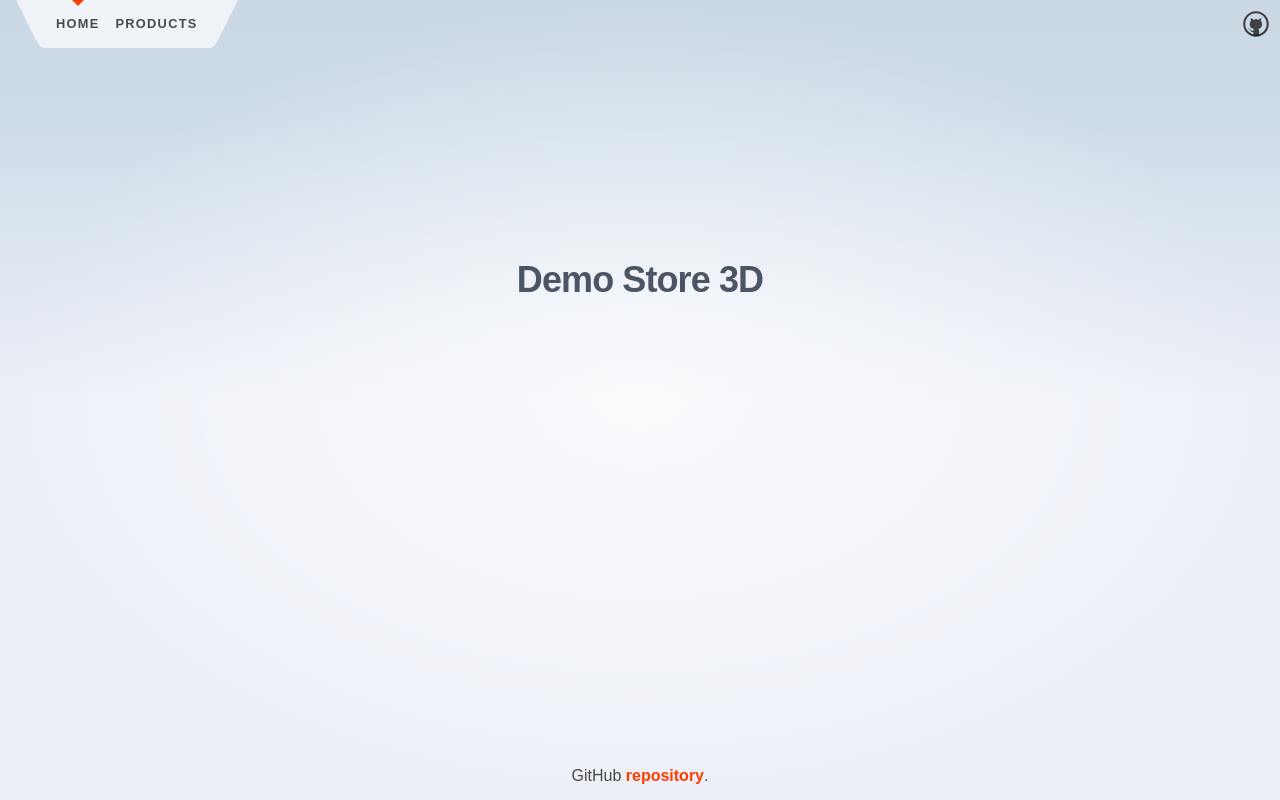
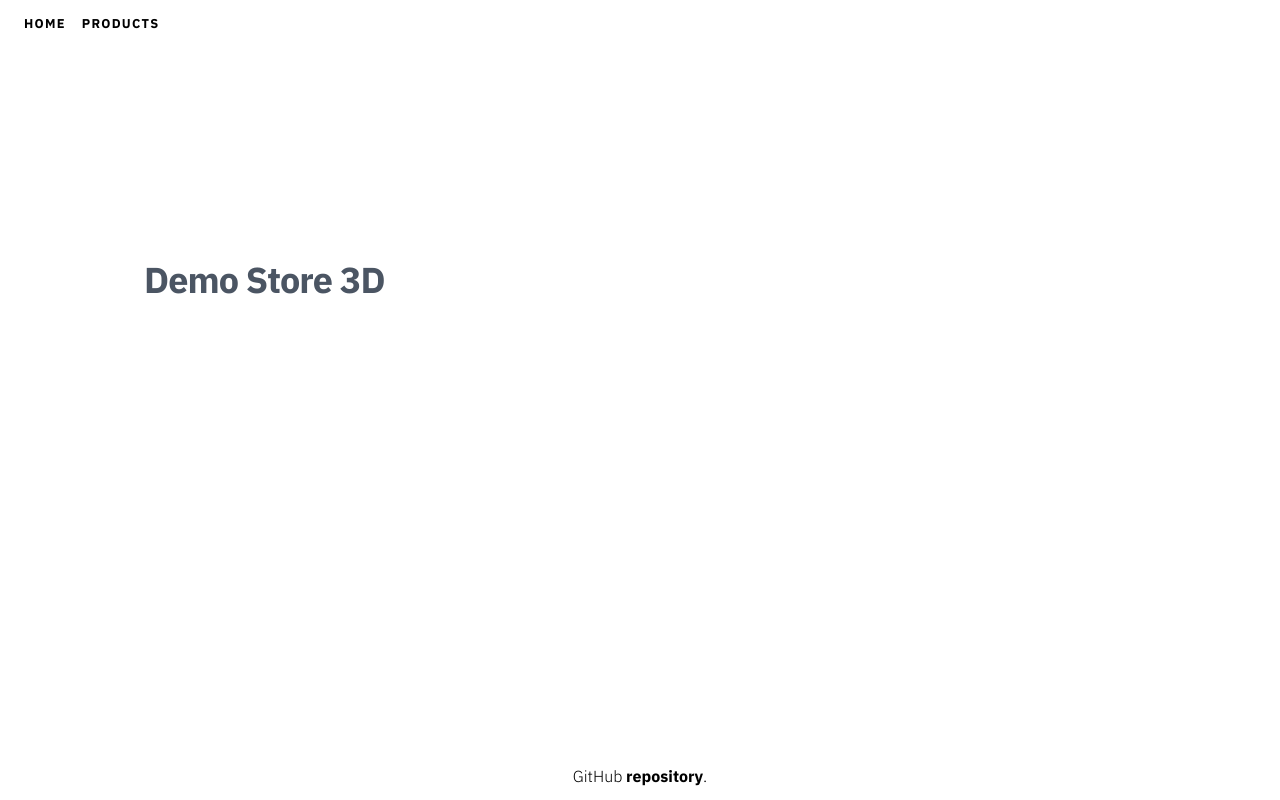
Before and after one commit to erictakahashi/svelte-store-3d, a SvelteKit app: page / in a window 1280 px wide. Built offline with nearby package versions, Linux system fonts and the light colour scheme.

Commit message:
feat: product styles
- adds custom font
- removes some unused styles
- adds prices
- adds playwright ui test script
- updates playwright test

```diff
--- a/package.json
+++ b/package.json
@@ -11,6 +11,7 @@
 		"lint": "prettier --plugin-search-dir . --check . && eslint .",
 		"format": "prettier --plugin-search-dir . --write .",
 		"test:integration": "playwright test",
+		"test:ui": "playwright test --ui --ui-port=0",
 		"test:unit": "vitest"
 	},
 	"devDependencies": {
--- a/src/app.html
+++ b/src/app.html
@@ -4,6 +4,9 @@
 		<meta charset="utf-8" />
 		<link rel="icon" href="%sveltekit.assets%/favicon.png" />
 		<meta name="viewport" content="width=device-width, initial-scale=1" />
+		<link rel="preconnect" href="https://fonts.googleapis.com">
+		<link rel="preconnect" href="https://fonts.gstatic.com" crossorigin>
+		<link href="https://fonts.googleapis.com/css2?family=IBM+Plex+Sans:wght@300;700&display=swap" rel="stylesheet">
 		%sveltekit.head%
 	</head>
 	<body data-sveltekit-preload-data="hover">
--- a/src/components/Header/Header.svelte
+++ b/src/components/Header/Header.svelte
@@ -1,13 +1,9 @@
 <script>
 	import { page } from '$app/stores';
-	import github from '$lib/images/github.svg';
 </script>
 
 <header>
 	<nav>
-		<svg viewBox="0 0 2 3" aria-hidden="true">
-			<path d="M0,0 L1,2 C1.5,3 1.5,3 2,3 L2,0 Z" />
-		</svg>
 		<ul>
 			<li aria-current={$page.url.pathname === '/' ? 'page' : undefined}>
 				<a href="/">Home</a>
@@ -16,16 +12,7 @@
 				<a href="/products">Products</a>
 			</li>
 		</ul>
-		<svg viewBox="0 0 2 3" aria-hidden="true">
-			<path d="M0,0 L0,3 C0.5,3 0.5,3 1,2 L2,0 Z" />
-		</svg>
 	</nav>
-
-	<div class="corner">
-		<a href="https://github.com/erictakahashi/svelte-store-3d">
-			<img src={github} alt="GitHub" />
-		</a>
-	</div>
 </header>
 
 <style>
@@ -35,39 +22,10 @@
 		margin-left: 16px;
 	}
 
-	.corner {
-		width: 3em;
-		height: 3em;
-	}
-
-	.corner a {
-		display: flex;
-		align-items: center;
-		justify-content: center;
-		width: 100%;
-		height: 100%;
-	}
-
-	.corner img {
-		width: 2em;
-		height: 2em;
-		object-fit: contain;
-	}
-
 	nav {
 		display: flex;
 		justify-content: center;
 		--background: rgba(255, 255, 255, 0.7);
-	}
-
-	svg {
-		width: 2em;
-		height: 3em;
-		display: block;
-	}
-
-	path {
-		fill: var(--background);
 	}
 
 	ul {
--- a/src/components/Model/Model.svelte
+++ b/src/components/Model/Model.svelte
@@ -8,6 +8,8 @@
 	 */
 	export let id = '';
 	export let background = '#2D2E32';
+	export let name = '';
+
 	// Internal loading state
 	let loading = true;
 
@@ -22,19 +24,21 @@
 	});
 </script>
 
-<div class="card" style="--background:{background};">
+<div class="card rounded-xl overflow-hidden" style="--background:{background};">
 	{#if loading}
 		<div class="loader">Loading...</div>
 	{/if}
+	{#if name}
+		<span class="text-white text-7xl font-bold m-8 absolute bottom-0">{name}</span>
+	{/if}
+
 	<canvas {id} />
 </div>
 
 <style>
 	.card {
 		position: relative;
-		border-radius: var(--radius);
 		background: var(--background);
-		overflow: hidden;
 		aspect-ratio: 1/1;
 	}
 
--- a/src/products.ts
+++ b/src/products.ts
@@ -17,19 +17,23 @@ export const products: Product[] = [
 	{
 		id: 'xIytq8jNEa6VkxQf',
 		name: 'Metal Bottles',
-		background: '#D2C6BD'
+		background: '#D2C6BD',
+		price: 79
 	},
 	{
 		id: 'L4F6GdTEyPyesg16',
-		name: 'Organic Bottle'
+		name: 'Organic Bottle',
+		price: 99
 	},
 	{
 		id: 'nIlLpfHATL3WB5Aj',
-		name: 'Good Pills'
+		name: 'Good Pills',
+		price: 119
 	},
 	{
 		id: 'cOQAuqPMvJROrPDL',
 		name: 'Designer Chair',
-		background: '#D2C6BD'
+		background: '#D2C6BD',
+		price: 299
 	}
 ];
--- a/src/routes/products/+page.svelte
+++ b/src/routes/products/+page.svelte
@@ -15,7 +15,7 @@
 <div class="box-border grid grid-cols-1 gap-8 sm:grid-cols-2">
 	{#each products as product}
 		<a href={`/products/${product.id}`}>
-			<Model id={product.id} background={product.background} />
+			<Model id={product.id} background={product.background} name={product.name} />
 		</a>
 	{/each}
 </div>
--- a/src/routes/products/[slug]/+page.svelte
+++ b/src/routes/products/[slug]/+page.svelte
@@ -10,5 +10,11 @@
 	<meta name="description" content={data?.name} />
 </svelte:head>
 
-<Model id={data?.id} background={data?.background} />
-<h1>{data?.name}</h1>
+<div class="grid grid-cols-2 gap-5">
+	<Model id={data?.id} background={data?.background} />
+	<div class="my-auto">
+		<a class="text-sm block" href="/products">← Back to products</a>
+		<h1 class="text-9xl font-bold">{data?.name}</h1>
+		<h2 class="text-7xl font-bold">${data?.price}</h2>
+	</div>
+</div>
--- a/src/routes/styles.css
+++ b/src/routes/styles.css
@@ -1,41 +1,7 @@
-@import '@fontsource/fira-mono';
-
-:root {
-	--font-body: Arial, -apple-system, BlinkMacSystemFont, 'Segoe UI', Roboto, Oxygen, Ubuntu,
-		Cantarell, 'Open Sans', 'Helvetica Neue', sans-serif;
-	--font-mono: 'Fira Mono', monospace;
-	--color-bg-0: rgb(202, 216, 228);
-	--color-bg-1: hsl(209, 36%, 86%);
-	--color-bg-2: hsl(224, 44%, 95%);
-	--color-theme-1: #ff3e00;
-	--color-theme-2: #4075a6;
-	--color-text: rgba(0, 0, 0, 0.7);
-	--color-card: white;
-	--column-width: 42rem;
-	--column-margin-top: 4rem;
-	--radius: 2rem;
-	font-family: var(--font-body);
-	color: var(--color-text);
-}
-
 body {
 	min-height: 100vh;
 	margin: 0;
-	background-attachment: fixed;
 	background-color: var(--color-bg-1);
-	background-size: 100vw 100vh;
-	background-image: radial-gradient(
-			50% 50% at 50% 50%,
-			rgba(255, 255, 255, 0.75) 0%,
-			rgba(255, 255, 255, 0) 100%
-		),
-		linear-gradient(180deg, var(--color-bg-0) 0%, var(--color-bg-1) 15%, var(--color-bg-2) 50%);
-}
-
-h1,
-h2,
-p {
-	font-weight: 400;
 }
 
 p {
@@ -51,15 +17,6 @@ a:hover {
 	text-decoration: underline;
 }
 
-h1 {
-	font-size: 2rem;
-	text-align: center;
-}
-
-h2 {
-	font-size: 1rem;
-}
-
 pre {
 	font-size: 16px;
 	font-family: var(--font-mono);
@@ -71,15 +28,6 @@ pre {
 	color: var(--color-text);
 }
 
-.text-column {
-	display: flex;
-	max-width: 48rem;
-	flex: 0.6;
-	flex-direction: column;
-	justify-content: center;
-	margin: 0 auto;
-}
-
 input,
 button {
 	font-size: inherit;
@@ -88,12 +36,6 @@ button {
 
 button:focus:not(:focus-visible) {
 	outline: none;
-}
-
-@media (min-width: 720px) {
-	h1 {
-		font-size: 2.4rem;
-	}
 }
 
 .visually-hidden {
--- a/tailwind.config.js
+++ b/tailwind.config.js
@@ -2,7 +2,10 @@
 export default {
 	content: ['./src/**/*.{html,js,svelte,ts}'],
 	theme: {
-		extend: {}
+		extend: {},
+		fontFamily: {
+			sans: ['"IBM Plex Sans"', 'ui-sans-serif']
+		}
 	},
 	plugins: []
 };
```
Also changed, not shown: tests/products.ts (added, +6 -0 lines), tests/test.ts (deleted, +0 -6 lines), src/lib/images/github.svg (deleted).
